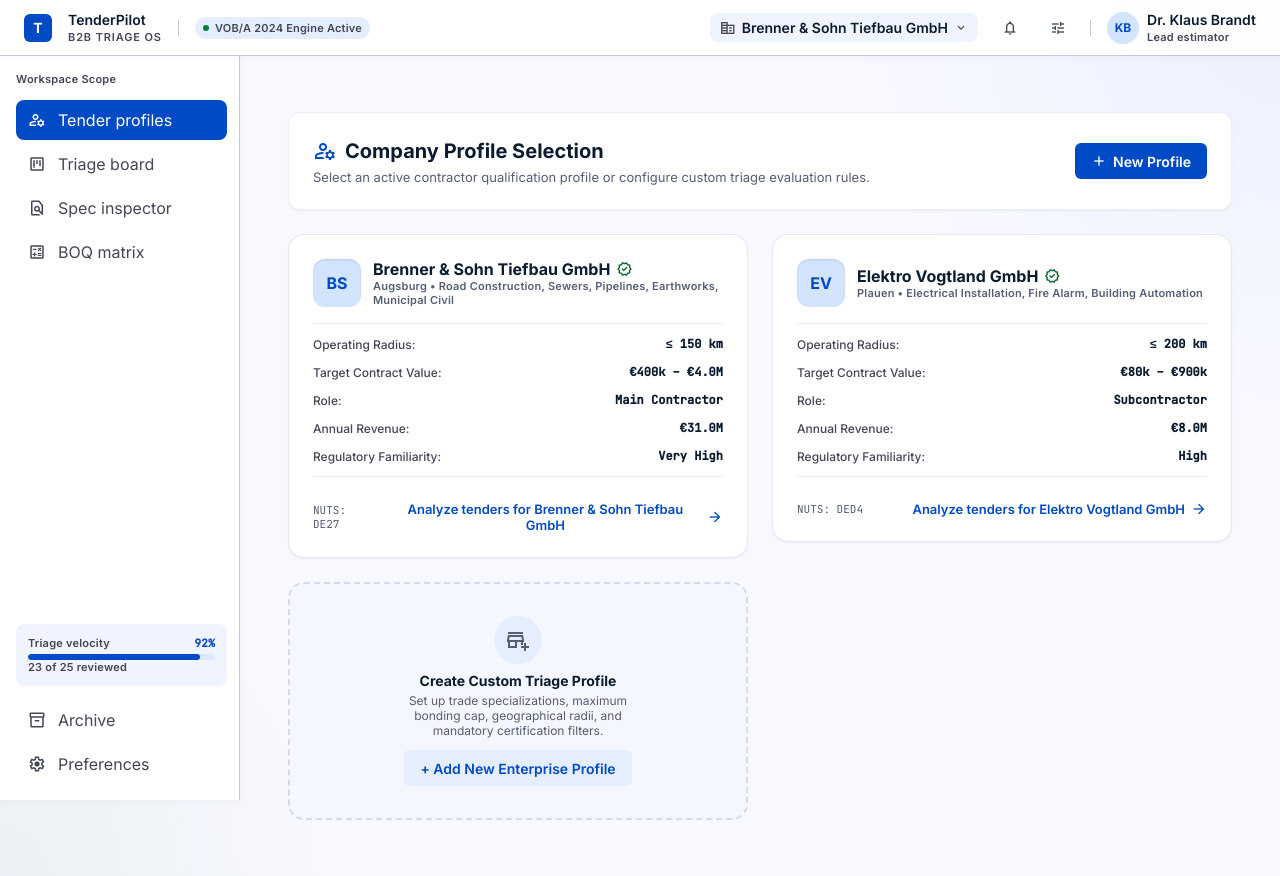
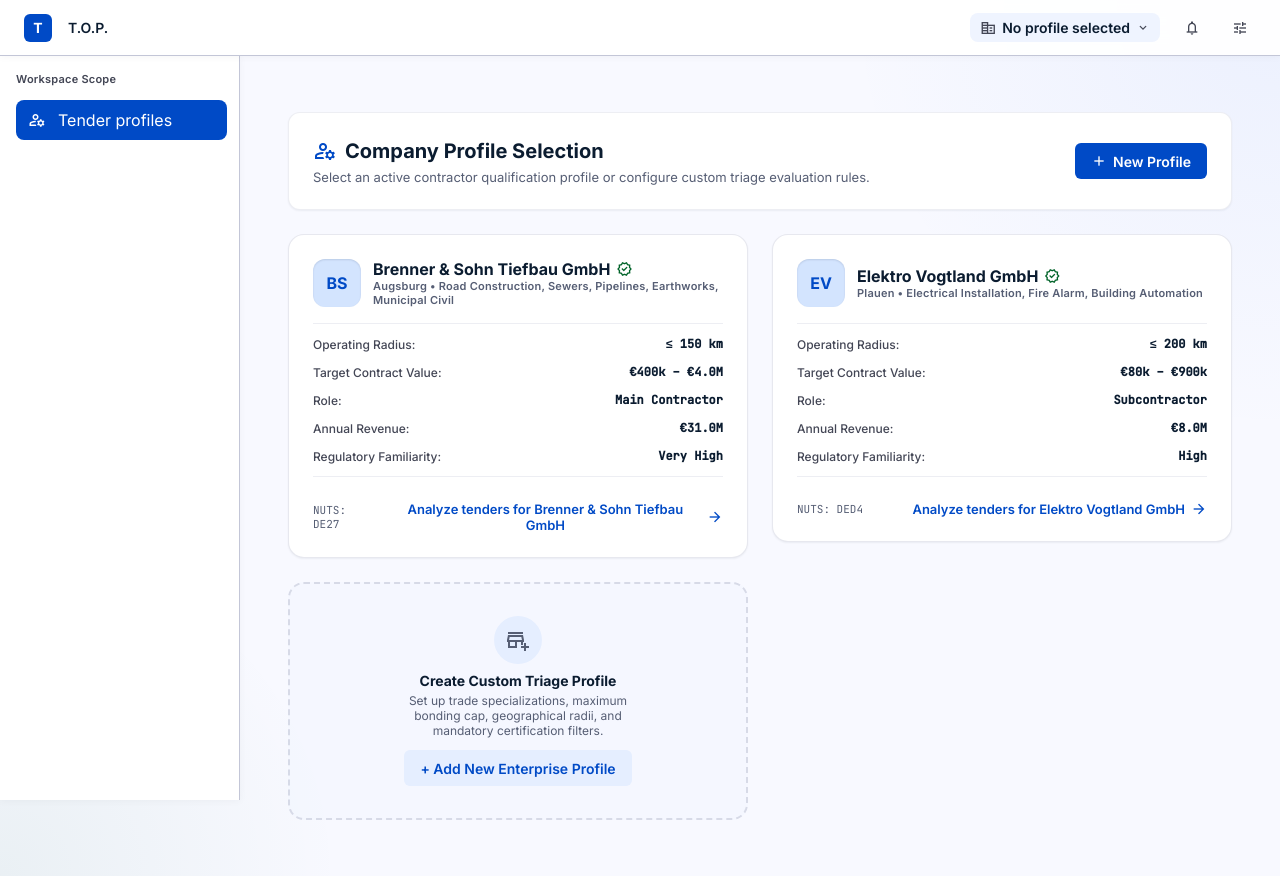
Before and after one commit to SiviHackTeam14/tender-frontend, an Angular app: page / in a window 1280 px wide. Built offline with nearby package versions, Linux system fonts and the light colour scheme.

Commit message:
Improve UI (#20)
* Remove things

* improve and fix bugs

* delete

```diff
--- a/src/app/app.css
+++ b/src/app/app.css
@@ -32,8 +32,6 @@
 .app-shell__brand-group,
 .app-shell__header-actions,
 .app-shell__profile-chip,
-.app-shell__user-chip,
-.app-shell__velocity-row,
 .app-shell__nav-link {
 	display: flex;
 	align-items: center;
@@ -63,28 +61,17 @@
 }
 
 .app-shell__brand-name,
-.app-shell__user-name,
 .app-shell__profile-name {
 	color: var(--on-surface);
 	font-size: 0.875rem;
 	font-weight: 600;
 }
 
-.app-shell__brand-tag,
-.app-shell__user-role,
-.app-shell__status-pill,
-.app-shell__sidebar-kicker,
-.app-shell__velocity-row,
-.app-shell__velocity-note {
+.app-shell__sidebar-kicker {
 	color: var(--on-surface-variant);
 	font-size: 0.6875rem;
 	font-weight: 600;
 	letter-spacing: 0.02em;
-}
-
-.app-shell__brand-tag {
-	text-transform: uppercase;
-	letter-spacing: 0.08em;
 }
 
 .app-shell__divider {
@@ -93,25 +80,8 @@
 	background: var(--outline-variant);
 }
 
-.app-shell__status-pill {
-	display: inline-flex;
-	align-items: center;
-	gap: 0.375rem;
-	padding: 0.25rem 0.5rem;
-	border-radius: 9999px;
-	background: var(--surface-container);
-}
-
-.app-shell__status-dot {
-	width: 0.375rem;
-	height: 0.375rem;
-	border-radius: 9999px;
-	background: var(--tertiary-container);
-}
-
 .app-shell__profile-chip,
-.app-shell__icon-button,
-.app-shell__user-chip {
+.app-shell__icon-button {
 	border: 0;
 	border-radius: 0.5rem;
 	background: transparent;
@@ -149,28 +119,6 @@
 	color: var(--on-surface);
 }
 
-.app-shell__user-chip {
-	gap: 0.5rem;
-}
-
-.app-shell__avatar {
-	width: 2rem;
-	height: 2rem;
-	border-radius: 9999px;
-	display: grid;
-	place-items: center;
-	background: var(--surface-container-highest);
-	color: var(--primary);
-	font-size: 0.75rem;
-	font-weight: 700;
-}
-
-.app-shell__user-copy {
-	display: flex;
-	flex-direction: column;
-	gap: 0.125rem;
-}
-
 .app-shell__sidebar {
 	position: fixed;
 	inset: 3.5rem auto 0 0;
@@ -185,8 +133,7 @@
 	box-shadow: 0 1px 8px rgba(15, 23, 42, 0.04);
 }
 
-.app-shell__sidebar-group,
-.app-shell__sidebar-footer {
+.app-shell__sidebar-group {
 	display: flex;
 	flex-direction: column;
 	gap: 0.875rem;
@@ -214,38 +161,6 @@
 .app-shell__nav-link.is-active {
 	background: var(--primary);
 	color: var(--on-primary);
-}
-
-.app-shell__velocity-card {
-	padding: 0.75rem;
-	border-radius: 0.5rem;
-	background: var(--surface-container-low);
-}
-
-.app-shell__velocity-row {
-	justify-content: space-between;
-	margin-bottom: 0.25rem;
-}
-
-.app-shell__velocity-value {
-	color: var(--primary);
-	font-family: 'JetBrains Mono', monospace;
-	font-size: 0.6875rem;
-	font-weight: 700;
-}
-
-.app-shell__velocity-bar {
-	height: 0.375rem;
-	border-radius: 9999px;
-	background: var(--surface-container-high);
-	overflow: hidden;
-}
-
-.app-shell__velocity-fill {
-	width: 92%;
-	height: 100%;
-	border-radius: inherit;
-	background: var(--primary);
 }
 
 .app-shell__content {
--- a/src/app/app.html
+++ b/src/app/app.html
@@ -3,20 +3,14 @@
 		<div class="app-shell__brand-group">
 			<div class="app-shell__brand-mark">T</div>
 			<div class="app-shell__brand-copy">
-				<span class="app-shell__brand-name">TenderPilot</span>
-				<span class="app-shell__brand-tag">B2B triage OS</span>
-			</div>
-			<div class="app-shell__divider" aria-hidden="true"></div>
-			<div class="app-shell__status-pill">
-				<span class="app-shell__status-dot"></span>
-				<span>VOB/A 2024 Engine Active</span>
+				<span class="app-shell__brand-name">T.O.P.</span>
 			</div>
 		</div>
 
 		<div class="app-shell__header-actions">
 			<div class="app-shell__profile-chip">
 				<span class="material-symbols-outlined">corporate_fare</span>
-				<span class="app-shell__profile-name">Brenner &amp; Sohn Tiefbau GmbH</span>
+				<span class="app-shell__profile-name">{{ activeProfile()?.name ?? 'No profile selected' }}</span>
 				<span class="material-symbols-outlined app-shell__chevron">expand_more</span>
 			</div>
 			<button type="button" class="app-shell__icon-button" aria-label="Notifications">
@@ -25,14 +19,6 @@
 			<button type="button" class="app-shell__icon-button" aria-label="Preferences">
 				<span class="material-symbols-outlined">tune</span>
 			</button>
-			<div class="app-shell__divider" aria-hidden="true"></div>
-			<div class="app-shell__user-chip">
-				<div class="app-shell__avatar">KB</div>
-				<div class="app-shell__user-copy">
-					<span class="app-shell__user-name">Dr. Klaus Brandt</span>
-					<span class="app-shell__user-role">Lead estimator</span>
-				</div>
-			</div>
 		</div>
 	</header>
 
@@ -49,41 +35,6 @@
 					<span class="material-symbols-outlined">manage_accounts</span>
 					<span>Tender profiles</span>
 				</a>
-				<a routerLink="/board" routerLinkActive="is-active" class="app-shell__nav-link">
-					<span class="material-symbols-outlined">view_kanban</span>
-					<span>Triage board</span>
-				</a>
-				<a class="app-shell__nav-link" href="javascript:void(0)">
-					<span class="material-symbols-outlined">find_in_page</span>
-					<span>Spec inspector</span>
-				</a>
-				<a class="app-shell__nav-link" href="javascript:void(0)">
-					<span class="material-symbols-outlined">calculate</span>
-					<span>BOQ matrix</span>
-				</a>
-			</nav>
-		</div>
-
-		<div class="app-shell__sidebar-footer">
-			<div class="app-shell__velocity-card">
-				<div class="app-shell__velocity-row">
-					<span>Triage velocity</span>
-					<span class="app-shell__velocity-value">92%</span>
-				</div>
-				<div class="app-shell__velocity-bar">
-					<div class="app-shell__velocity-fill"></div>
-				</div>
-				<div class="app-shell__velocity-note">23 of 25 reviewed</div>
-			</div>
-			<nav class="app-shell__nav app-shell__nav--secondary">
-				<a class="app-shell__nav-link" href="javascript:void(0)">
-					<span class="material-symbols-outlined">inventory_2</span>
-					<span>Archive</span>
-				</a>
-				<a class="app-shell__nav-link" href="javascript:void(0)">
-					<span class="material-symbols-outlined">settings</span>
-					<span>Preferences</span>
-				</a>
 			</nav>
 		</div>
 	</aside>
--- a/src/app/app.ts
+++ b/src/app/app.ts
@@ -1,5 +1,6 @@
-import { Component } from '@angular/core';
+import { Component, inject } from '@angular/core';
 import { RouterLink, RouterLinkActive, RouterOutlet } from '@angular/router';
+import { ProfileService } from './services/profile.service';
 
 @Component({
   imports: [RouterLink, RouterLinkActive, RouterOutlet],
@@ -8,4 +9,8 @@
   styleUrl: './app.css',
   templateUrl: './app.html',
 })
-export class App {}
+export class App {
+  private readonly profileService = inject(ProfileService);
+
+  readonly activeProfile = this.profileService.activeProfile;
+}
--- a/src/app/components/tender-detail-drawer/tender-detail-drawer.css
+++ b/src/app/components/tender-detail-drawer/tender-detail-drawer.css
@@ -92,7 +92,6 @@
 }
 
 .drawer__subtitle,
-.drawer__summary,
 .drawer__panel-header span,
 .facts-grid__item dd,
 .drawer__bullet-list li {
@@ -101,8 +100,7 @@
   line-height: 1.5;
 }
 
-.drawer__subtitle,
-.drawer__summary {
+.drawer__subtitle {
   margin: 0.5rem 0 0;
 }
 
--- a/src/app/components/tender-detail-drawer/tender-detail-drawer.html
+++ b/src/app/components/tender-detail-drawer/tender-detail-drawer.html
@@ -43,8 +43,6 @@
           </p>
         </div>
       </div>
-
-      <p class="drawer__summary">{{ tender.analysis.summary }}</p>
 
       <div *ngIf="tender.analysis.hard_reject_reason" class="drawer__alert">
         <strong>Hard reject reason:</strong> {{ tender.analysis.hard_reject_reason }}
```
Also changed, not shown: 1 other file (tests, documents, lock files or other folders).
